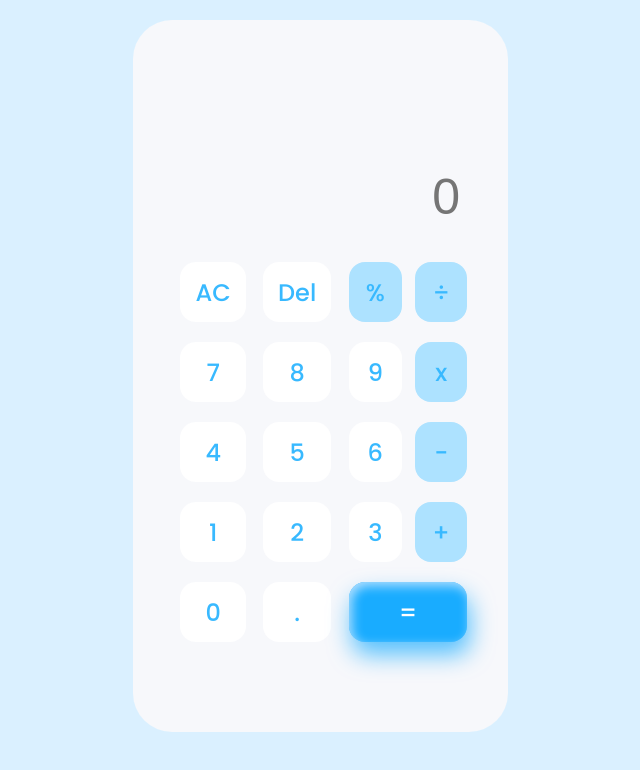
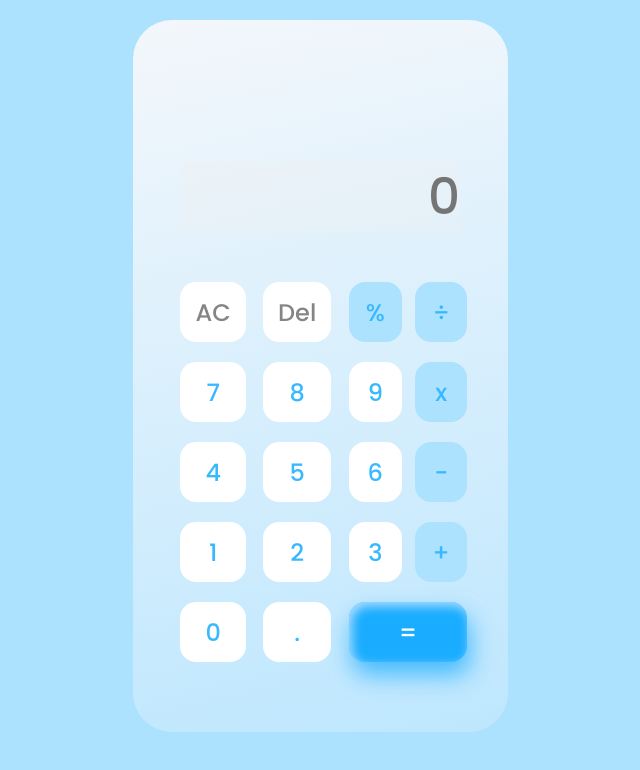
Before and after one commit to adityaajinug/calc-js, a plain HTML site: page index.html in a window 1280 px wide. Shown: the whole page, without its empty margins (320-960 px from the left). Drawn offline with Linux system fonts and the light colour scheme.

Commit message:
update style

```diff
--- a/index.html
+++ b/index.html
@@ -12,7 +12,7 @@
     <div class="box">
       <div class="screen">
 
-        <input type="text" name="" id="screen" placeholder="0">
+        <input type="text" name="" id="screen" placeholder="0" disabled>
 
 
       </div>
--- a/style.css
+++ b/style.css
@@ -7,29 +7,34 @@
 }
 
 body {
-  background-color: #daf0ff;
+  background-color: #ade2ff;
+  background-image: url("");
 }
 .calculator {
   width: 375px;
   height: 712px;
-  background-color: #f7f8fb;
+  background: linear-gradient(
+    167.27deg,
+    #f7f8fb -5.94%,
+    rgba(247, 248, 251, 0.19) 103.62%
+  );
+  /* backdrop-filter: blur(102px); */
   border-radius: 39px;
   margin: 20px auto 10px;
-
   padding: 20px 50px;
   position: relative;
 }
+
 .calculator .box {
-  /* border: 1px solid red; */
   position: absolute;
   top: 20%;
   right: 10%;
   left: 10%;
 }
 .calculator .screen {
-  margin-bottom: 20px;
-  /* border: 1px solid red; */
+  margin-bottom: 40px;
   padding: 0px 10px;
+  /* border-bottom: 1px solid #ade2ff; */
 }
 .calculator .screen input {
   font-size: 50px;
@@ -38,14 +43,15 @@ body {
   border: none;
   text-align: end;
   outline: none;
-  background-color: #f7f8fb;
-  /* border: 1px solid red; */
+  background-color: none;
+  font-family: "Poppins", sans-serif !important;
+  font-weight: 500;
+  color: #424242;
 }
 
 .calculator .button-calc {
   display: grid;
   grid-template-columns: auto auto auto auto;
-  /* border: 1px solid red; */
 }
 .calculator .button-calc button {
   width: 80%;
@@ -58,10 +64,12 @@ body {
   font-family: "Poppins", sans-serif !important;
   font-weight: 500;
 }
-.calculator .button-calc .number,
-.del,
+.calculator .button-calc .number {
+  color: #38b9ff;
+}
+.calculator .button-calc .del,
 .clear {
-  color: #38b9ff;
+  color: #858585;
 }
 .calculator .button-calc .operator {
   color: #38b9ff;
@@ -79,6 +87,8 @@ body {
 }
 .calculator .button-calc button:hover {
   background-color: #daf0ff;
-  box-shadow: 2px 5px 20px rgba(81, 191, 255, 0.65);
+  box-shadow: 2px 5px 10px rgba(81, 191, 255, 0.65);
+  transform: scale(1.03);
+  transition: 0.5 all;
   cursor: pointer;
 }
```
